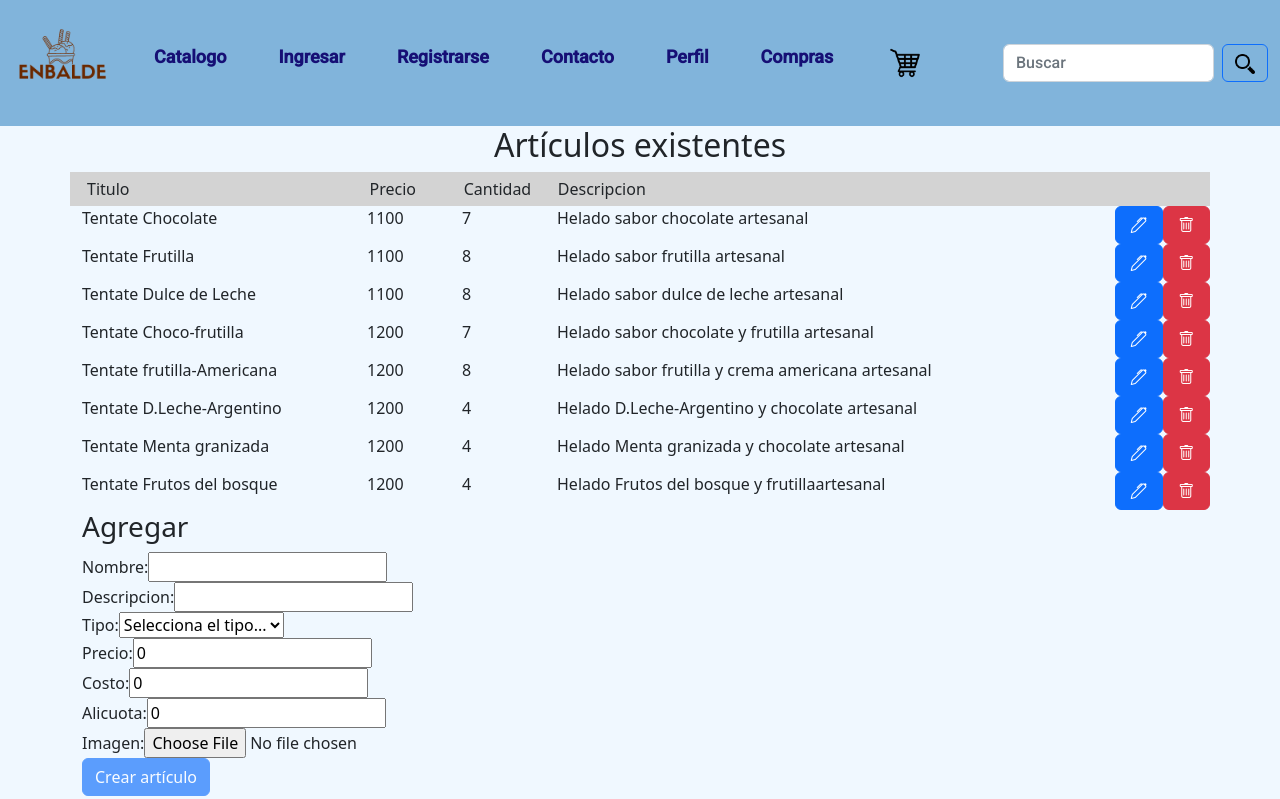
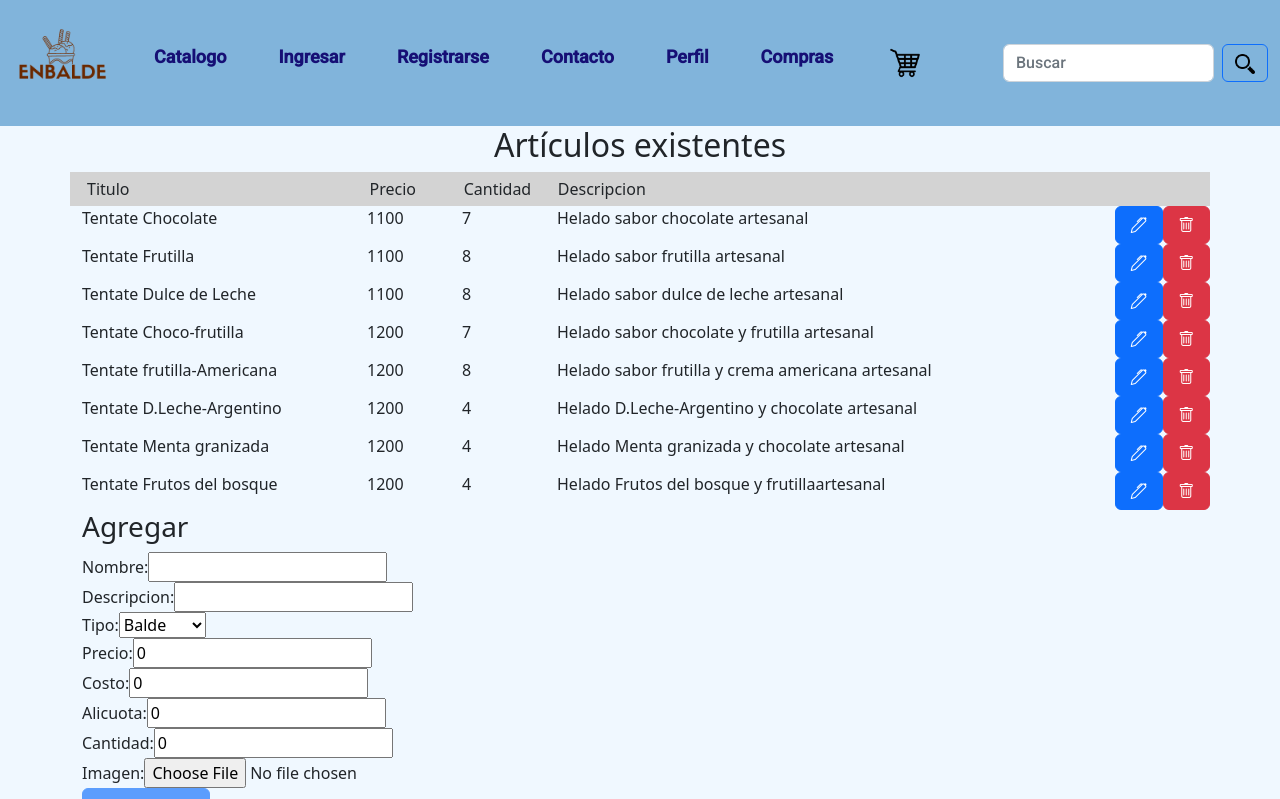
Before and after one commit to NataliaAlvarezIspc/proyecto-ispc-ecommerce, an Angular app in the folder front-end/enbalde/: page /dashboard in a window 1280 px wide. Shown: the top 799 px of the page. Built offline with nearby package versions, Linux system fonts and the light colour scheme.

Commit message:
agregar argumentos al servicio productos, agregar creacion

```diff
--- a/front-end/enbalde/src/app/pages/dashboard/dashboard.component.html
+++ b/front-end/enbalde/src/app/pages/dashboard/dashboard.component.html
@@ -29,29 +29,33 @@
       <form [formGroup]="crearProductoForm" class="my-form">
         <div>
           <label for="nombre">Nombre: </label>
-              <input id="nombre" type="text" formControlName="nombre" maxlength="50" required>
+          <input id="nombre" name="nombre" type="text" formControlName="nombre" maxlength="50" required>
         </div>
         <div>
           <label for="descripcion">Descripcion: </label>
-              <input id="descripcion" type="text" formControlName="descripcion" maxlength="50" required>
+          <input id="descripcion" name="descripcion" type="text" formControlName="descripcion" maxlength="50" required>
         </div>
         <div>
           <label for="tipo">Tipo: </label>
           <select id="tipo" name="tipo" required>
-                <option hidden selected>Selecciona el tipo...</option>
+            <option *ngFor="let tipoProducto of tipoProductos" value="{{tipoProducto.id}}">{{tipoProducto.nombre}}</option>
           </select>
         </div>
         <div>
           <label for="precio">Precio: </label>
-              <input id="precio" type="number" formControlName="precio" maxlength="50" required>
+          <input id="precio" name="precio" type="number" formControlName="precio" required>
         </div>
         <div>
           <label for="costo">Costo: </label>
-              <input id="costo" type="number" formControlName="costo" maxlength="50" required>
+          <input id="costo" name="costo" type="number" formControlName="costo" required>
         </div>
         <div>
           <label for="alicuota">Alicuota: </label>
-              <input id="alicuota" type="number" formControlName="alicuota" maxlength="50" required>
+          <input id="alicuota" name="alicuota" type="number" formControlName="alicuota" required>
+        </div>
+        <div>
+          <label for="cantidad">Cantidad: </label>
+          <input id="cantidad" name="cantidad" type="number" formControlName="alicuota" required>
         </div>
         <div>
           <label for="imagen">Imagen: </label>
--- a/front-end/enbalde/src/app/pages/dashboard/dashboard.component.ts
+++ b/front-end/enbalde/src/app/pages/dashboard/dashboard.component.ts
@@ -2,6 +2,7 @@ import { Component, Input } from '@angular/core';
 import { Producto } from '../producto/modelo/modelo.producto';
 import { FormBuilder, FormGroup, Validators } from '@angular/forms';
 import { ProductosService } from 'src/app/productos.service';
+import { TipoProducto } from '../producto/modelo/modelo.tipoProducto';
 
 @Component({
   selector: 'app-dashboard',
@@ -12,20 +13,23 @@ import { ProductosService } from 'src/app/productos.service';
 export class DashboardComponent {
   crearProductoForm!: FormGroup;
 
-  @Input() productos!: Producto [];
+  @Input() productos!: Producto[];
+  @Input() tipoProductos!: TipoProducto[];
 
   constructor(private formBuilder: FormBuilder, private productosService: ProductosService) {
     this.productos = this.productosService.obtenerProductos();
+    this.tipoProductos = this.productosService.obtenerTipos();
   }
 
   ngOnInit(): void {
     this.crearProductoForm = this.formBuilder.group({
       nombre: ["", [Validators.required, Validators.minLength(1), Validators.maxLength(40)]],
       descripcion: ["", [Validators.required, Validators.minLength(1), Validators.maxLength(40)]],
-      tipo: ["", [Validators.required]],
+      tipo: [0, [Validators.required]],
       precio: [0, [Validators.required, Validators.min(0)]],
       costo: [0, [Validators.required, Validators.min(0)]],
       alicuota: [0, [Validators.required, Validators.min(0)]],
+      cantidad: [0, [Validators.required, Validators.min(0)]],
       imagen: [""]
     });
   }
@@ -35,11 +39,16 @@ export class DashboardComponent {
   }
 
   borrar(producto: Producto) {
-    alert(`Borrando ${producto.titulo} (próximamente)`);
+    if (this.productosService.borrarProducto(producto)) {
+      alert(`${producto.titulo} borrado correctamente`);
+    }
+    else {
+      alert(`Error borrando ${producto.titulo}`);
+    }
   }
 
   crear(value: any) {
-    if (this.productosService.crearProducto(value.nombre, value.descripcion, value.tipo, value.precio, value.costo, value.alicuota, value.imagen)) {
+    if (this.productosService.crearProducto(value.nombre, value.descripcion, value.tipo, value.precio, value.cantidad, value.costo, value.alicuota, value.imagen)) {
       alert(`Artículo ${value.nombre} creado correctamente`);
     }
     else {
--- a/front-end/enbalde/src/app/productos.service.ts
+++ b/front-end/enbalde/src/app/productos.service.ts
@@ -37,7 +37,7 @@ export class ProductosService {
     return true;
   }
 
-  crearProducto(nombre: string, descripcion: string, tipo: TipoProducto, precio: number, cantidad: number, alicuota: number, imagen: string): boolean {
+  crearProducto(nombre: string, descripcion: string, tipo: number, precio: number, cantidad: number, costo: number, alicuota: number, imagen: string): boolean {
     return true;
   }
 
```
Lines whose indentation alone changed are shown as unchanged.
